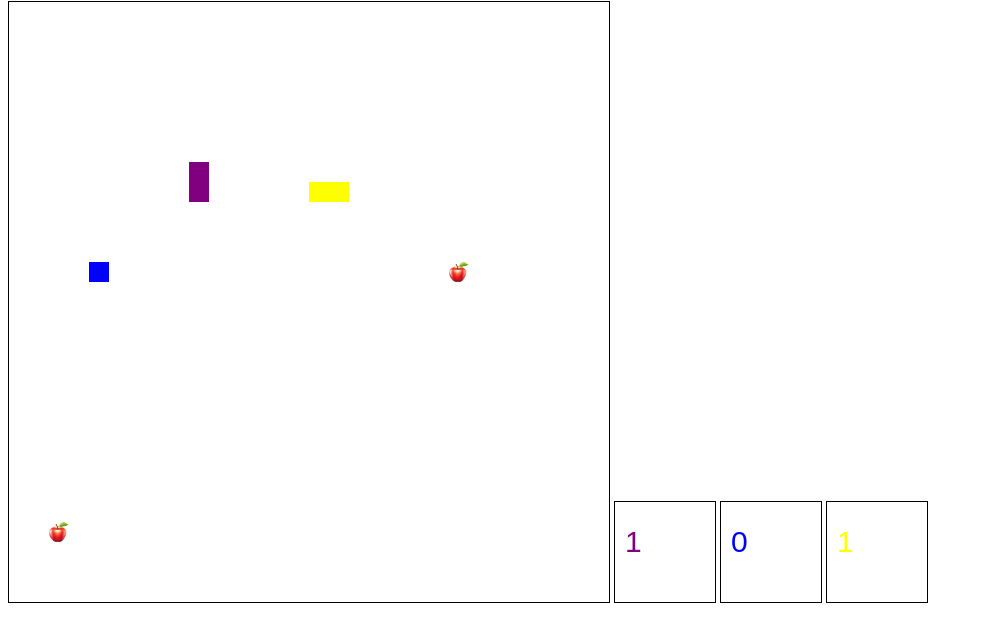
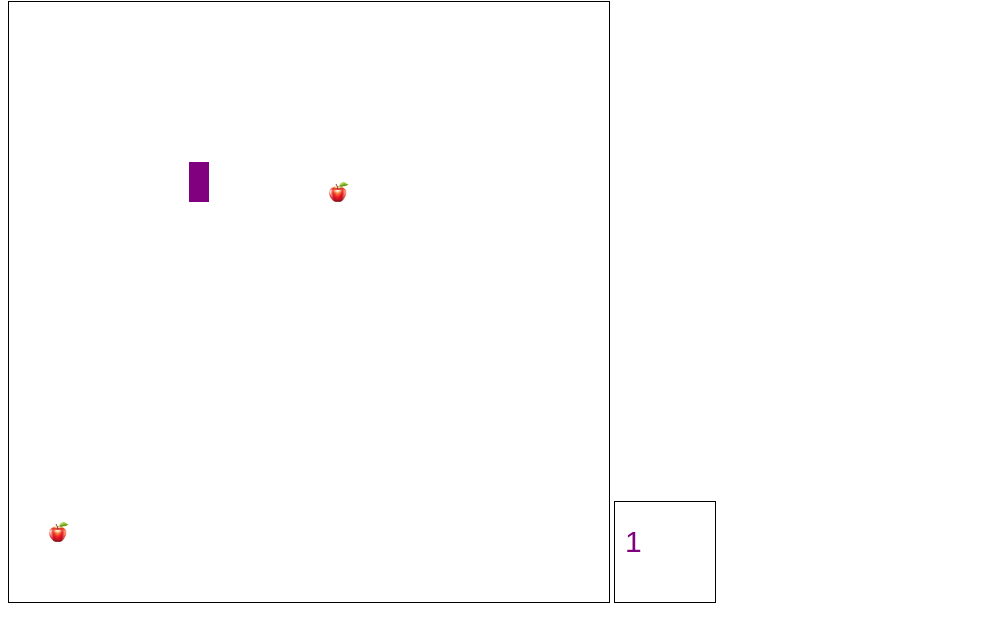
Before and after one commit to rg-km/se-fe8-kelompok6, a plain HTML site: page index.html in a window 1280 px wide. Shown: the part 65-706 px from the top of the page, without its empty margins (0-983 px from the left). Drawn offline with Linux system fonts and the light colour scheme.

Commit message:
membuat hanya 1 snake saja

```diff
--- a/index.html
+++ b/index.html
@@ -6,8 +6,7 @@
         <h1>Snake</h1>
         <canvas id="snakeBoard" width="600" height="600" style="border:1px solid #000000;"></canvas>
         <canvas id="score1Board" width="100" height="100" style="border:1px solid #000000;"></canvas>
-        <canvas id="score2Board" width="100" height="100" style="border:1px solid #000000;"></canvas>
-        <canvas id="score3Board" width="100" height="100" style="border:1px solid #000000;"></canvas>
-        <img src="apple.png" id="apple" alt="" width="20" height="20" style="display: none;"/>
+        <img src="assets/apple.png" id="apple" alt="" width="20" height="20" style="display: none;"/>
+        <img src="assets/snake-head.png" id="snake-head" alt="" width="20" height="20" style="display: none;"/>
     </body>
 </html>
--- a/index.js
+++ b/index.js
@@ -40,8 +40,7 @@ function initSnake(color) {
     }
 }
 let snake1 = initSnake("purple");
-let snake2 = initSnake("blue");
-let snake3 = initSnake("yellow");
+
 
 let apple1 = {
     color: "red",
@@ -63,21 +62,15 @@ function drawApple(ctx, x, y) {
 	ctx.drawImage(img, x * CELL_SIZE, y * CELL_SIZE, CELL_SIZE, CELL_SIZE);
 }
 
-function drawScore(snake) {
+function drawScore() {
     let scoreCanvas;
-    if (snake.color == snake1.color) {
-        scoreCanvas = document.getElementById("score1Board");
-    } else if (snake.color == snake2.color){
-        scoreCanvas = document.getElementById("score2Board");
-    } else if (snake.color == snake3.color){
-        scoreCanvas = document.getElementById("score3Board");
-    }
+    scoreCanvas = document.getElementById("score1Board");
     let scoreCtx = scoreCanvas.getContext("2d");
 
     scoreCtx.clearRect(0, 0, CANVAS_SIZE, CANVAS_SIZE);
     scoreCtx.font = "30px Arial";
-    scoreCtx.fillStyle = snake.color
-    scoreCtx.fillText(snake.score, 10, scoreCanvas.scrollHeight / 2);
+    scoreCtx.fillStyle = snake1.color
+    scoreCtx.fillText(snake1.score, 10, scoreCanvas.scrollHeight / 2);
 }
 
 function draw() {
@@ -91,36 +84,27 @@ function draw() {
         for (let i = 1; i < snake1.body.length; i++) {
             drawCell(ctx, snake1.body[i].x, snake1.body[i].y, snake1.color);
         }
-        drawCell(ctx, snake2.head.x, snake2.head.y, snake2.color);
-        for (let i = 1; i < snake2.body.length; i++) {
-            drawCell(ctx, snake2.body[i].x, snake2.body[i].y, snake2.color);
-        }
-        drawCell(ctx, snake3.head.x, snake3.head.y, snake3.color);
-        for (let i = 1; i < snake3.body.length; i++) {
-            drawCell(ctx, snake3.body[i].x, snake3.body[i].y, snake3.color);
-        }
-        // drawCell(ctx, apple.position.x, apple.position.y, apple.color);
         drawApple(ctx, apple1.position.x, apple1.position.y, apple1.color);
         drawApple(ctx, apple2.position.x, apple2.position.y, apple2.color);
 
         drawScore(snake1);
-        drawScore(snake2);
-        drawScore(snake3);
+
+        setTimeout
     }, REDRAW_INTERVAL);
 }
 
-function teleport(snake) {
-    if (snake.head.x < 0) {
-        snake.head.x = CANVAS_SIZE / CELL_SIZE - 1;
+function teleport() {
+    if (snake1.head.x < 0) {
+        snake1.head.x = CANVAS_SIZE / CELL_SIZE - 1;
     }
-    if (snake.head.x >= WIDTH) {
-        snake.head.x = 0;
+    if (snake1.head.x >= WIDTH) {
+        snake1.head.x = 0;
     }
-    if (snake.head.y < 0) {
-        snake.head.y = CANVAS_SIZE / CELL_SIZE - 1;
+    if (snake1.head.y < 0) {
+        snake1.head.y = CANVAS_SIZE / CELL_SIZE - 1;
     }
-    if (snake.head.y >= HEIGHT) {
-        snake.head.y = 0;
+    if (snake1.head.y >= HEIGHT) {
+        snake1.head.y = 0;
     }
 }
 
@@ -176,56 +160,44 @@ function checkCollision(snakes) {
         audio.play();
         alert("Game Over");
         snake1 = initSnake("purple");
-        snake2 = initSnake("blue");
-        snake3 = initSnake("yellow");
     }
     return isCollide;
 }
 
-function move(snake) {
-    switch (snake.direction) {
+function move() {
+    switch (snake1.direction) {
         case DIRECTION.LEFT:
-            moveLeft(snake);
+            moveLeft(snake1);
             break;
         case DIRECTION.RIGHT:
-            moveRight(snake);
+            moveRight(snake1);
             break;
         case DIRECTION.DOWN:
-            moveDown(snake);
+            moveDown(snake1);
             break;
         case DIRECTION.UP:
-            moveUp(snake);
+            moveUp(snake1);
             break;
     }
-    moveBody(snake);
-    if (!checkCollision([snake1, snake2, snake3])) {
+    moveBody();
+    if (!checkCollision(snake1)) {
         setTimeout(function() {
-            move(snake);
+            move(snake1);
         }, MOVE_INTERVAL);
     } else {
         console.log("collide", snake.color);
-        if (snake == snake1) {
+        if (snake1) {
             snake1 = initSnake("purple");
             setTimeout(function() {
                 move(snake1);
-            }, MOVE_INTERVAL);
-        } else if (snake == snake2){
-            snake2 = initSnake("blue");
-            setTimeout(function() {
-                move(snake2);
-            }, MOVE_INTERVAL);
-        } else if (snake == snake3){
-            snake2 = initSnake("yellow");
-            setTimeout(function() {
-                move(snake3);
             }, MOVE_INTERVAL);
         }
     }
 }
 
-function moveBody(snake) {
-    snake.body.unshift({ x: snake.head.x, y: snake.head.y });
-    snake.body.pop();
+function moveBody() {
+    snake1.body.unshift({ x: snake1.head.x, y: snake1.head.y });
+    snake1.body.pop();
 }
 
 function turn(snake, direction) {
@@ -275,8 +247,6 @@ document.addEventListener("keydown", function (event) {
 
 function initGame() {
     move(snake1);
-    move(snake2);
-    move(snake3);
 }
 
 initGame();
```
Also changed, not shown: assets/apple.png (renamed from apple.png), assets/snake-head.png (added), 2 other files.
